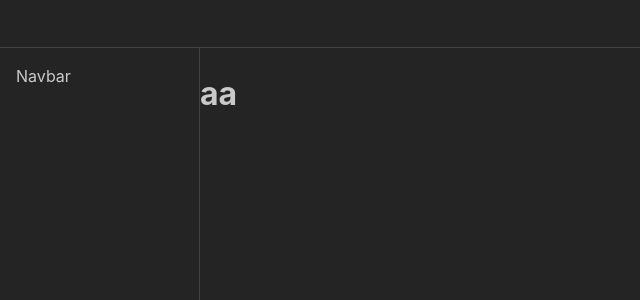
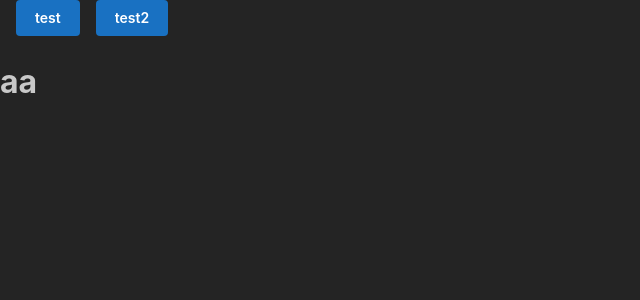
Before and after one commit to Bregann/FinanceManager, a Next.js app in the folder financemanager.web/: page / in a window 1280 px wide. Shown: the top 300 px of the page, without its empty margins (0-640 px from the left). Built offline with nearby package versions, Linux system fonts and the light colour scheme.

Commit message:
nav progress

```diff
--- a/financemanager.web/components/Navigation.tsx
+++ b/financemanager.web/components/Navigation.tsx
@@ -1,33 +1,36 @@
-import { type ReactNode } from 'react'
-import { AppShell, Burger, Group } from '@mantine/core'
-import '@mantine/core/styles.css'
+import { Burger, Container, Drawer, Button, Group } from '@mantine/core'
 import { useDisclosure } from '@mantine/hooks'
+import classes from '../styles/Nav.module.css'
 
-interface MyAppShellProps {
-  children: ReactNode
-}
-
-const Navigation = ({ children }: MyAppShellProps): JSX.Element => {
+const Navigation = (): JSX.Element => {
   const [opened, { toggle }] = useDisclosure()
 
   return (
-    <AppShell
-        header={{ height: 48 }}
-        navbar={{
-          width: 200,
-          breakpoint: 'sm',
-          collapsed: { mobile: !opened }
-        }}>
-        <AppShell.Header>
-            <Group h="100%" px="md">
-                <Burger opened={opened} onClick={toggle} hiddenFrom="sm" size="sm" />
-            </Group>
-        </AppShell.Header>
-        <AppShell.Navbar p="md">Navbar</AppShell.Navbar>
-        <AppShell.Main>
-            {children}
-        </AppShell.Main>
-    </AppShell>
+    <>
+      <header className={classes.header}>
+        <Container className={classes.inner} size='100%'>
+          <Group visibleFrom='xs'>
+            <Button>test</Button>
+            <Button>test2</Button>
+          </Group>
+          <Burger
+            className={classes.burger}
+            opened={opened}
+            onClick={toggle}
+            hiddenFrom="xs"
+            size="sm" />
+        </Container>
+      </header>
+
+      <Drawer
+        opened={opened}
+        onClose={toggle}
+        size='100%'
+      >
+
+      </Drawer>
+    </>
+
   )
 }
 
--- a/financemanager.web/pages/_app.tsx
+++ b/financemanager.web/pages/_app.tsx
@@ -7,9 +7,8 @@ export default function App ({ Component, pageProps }: AppProps): JSX.Element {
   return (
 
     <MantineProvider defaultColorScheme="dark">
-      <Navigation>
-        <Component {...pageProps} />
-      </Navigation>
+      <Navigation />
+      <Component {...pageProps} />
     </MantineProvider>
   )
 }
--- a/financemanager.web/styles/Nav.Module.css
+++ b/financemanager.web/styles/Nav.Module.css
@@ -0,0 +1,15 @@
+.header {
+    height: 56px;
+    margin-bottom: 20px;
+    background-color: blue;
+}
+
+.inner {
+    height: 56px;
+    display: flex;
+  }
+
+.burger {
+    margin-left: auto;
+    margin-right: 0;
+}
```
